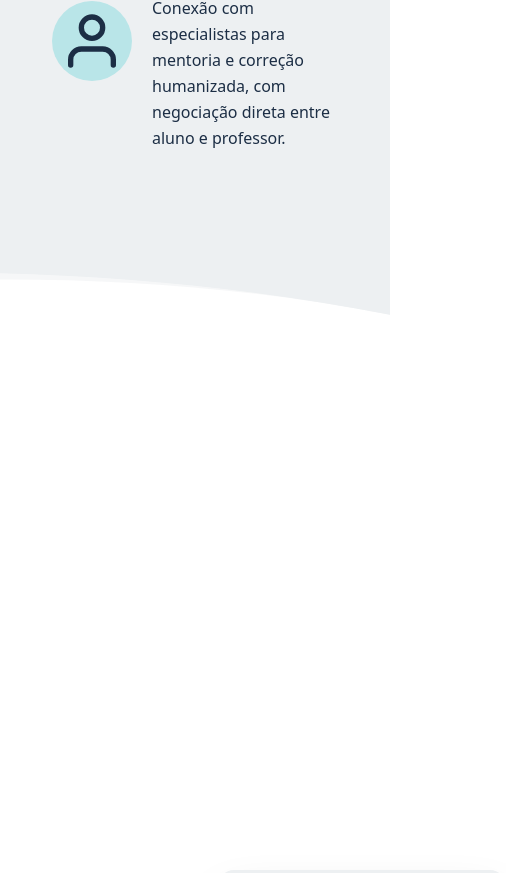
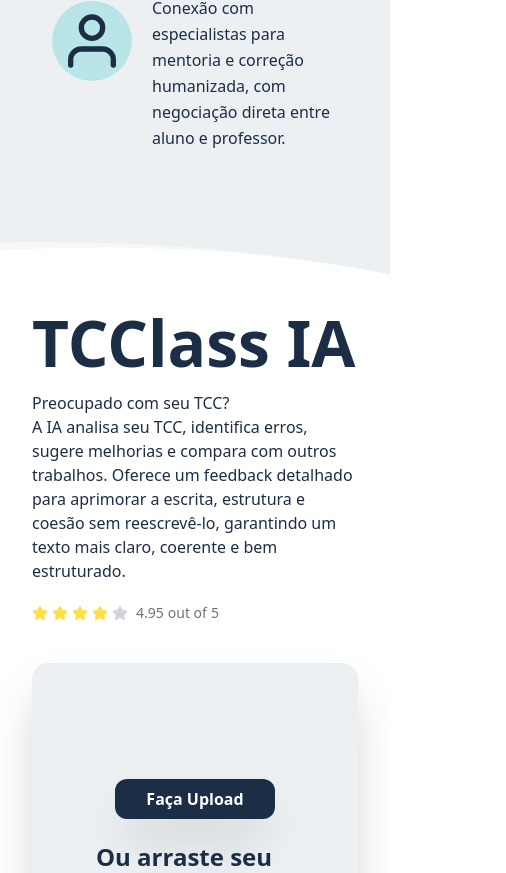
Before and after one commit to AndreCarlos007/TCClass.jsx, a Next.js app: page / in a window 390 px wide. Shown: the part 2171-3044 px from the top of the page, 506 px wide, since content can reach past the window. Built offline with nearby package versions, Linux system fonts and the light colour scheme.

Commit message:
:iphone: fix: Page Tccia responsiva para todos os dispositivos, e criação da page Tccprof

```diff
--- a/src/app/components/Tccia.jsx
+++ b/src/app/components/Tccia.jsx
@@ -4,11 +4,11 @@ import Link from "next/link";
 const Tccia = () => {
   return (
     <div
-      className="max-w-[100vw] w-full bg-cover bg-right-top absolute "
+      className="max-w-[100vw] w-full bg-cover bg-right-top "
       style={{ backgroundImage: "url(/test3.svg)" }}
     >
-      <div className="h-screen mt-[34rem] md:mt-0">
-        <div className="flex pt-36 justify-center gap-24 items-center">
+      <div className="min-h-screen">
+        <div className="flex flex-col md:flex-row mx-8 pb-10 max-w-[100vw] pt-16 md:pt-36 justify-center gap-10 lg:gap-24 items-center">
           <div className="max-w-[30rem] pt-20">
             <h1 className="font-bold text-colorPrimary text-[4rem]">
               TCClass IA
--- /dev/null
+++ b/src/app/components/Tccprof.jsx
@@ -0,0 +1,11 @@
+import React from 'react'
+
+const Tccprof = () => {
+  return (
+    <div className=''>
+
+    </div>
+  )
+}
+
+export default Tccprof
--- a/src/app/page.js
+++ b/src/app/page.js
@@ -2,6 +2,7 @@ import Home from "./components/Home"
 import Navbar from "./components/Navbar"
 import Sobre from "./components/Sobre"
 import Tccia from "./components/Tccia"
+import Tccprof from "./components/Tccprof"
 
 
 const page = () => {
@@ -11,6 +12,7 @@ const page = () => {
       <Home />
       <Sobre />
       <Tccia />
+      <Tccprof />
     </div>
   )
 }
```
